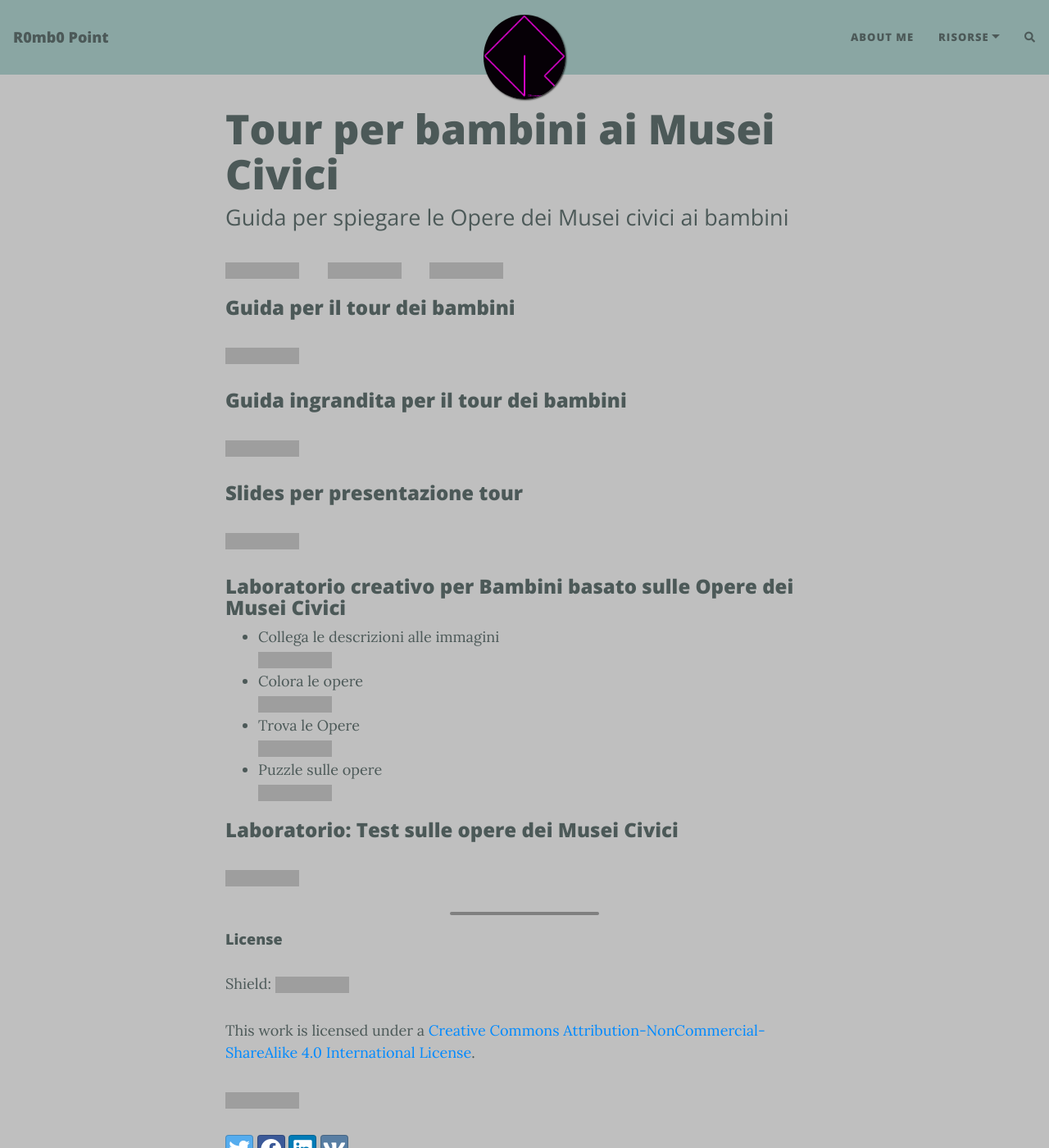
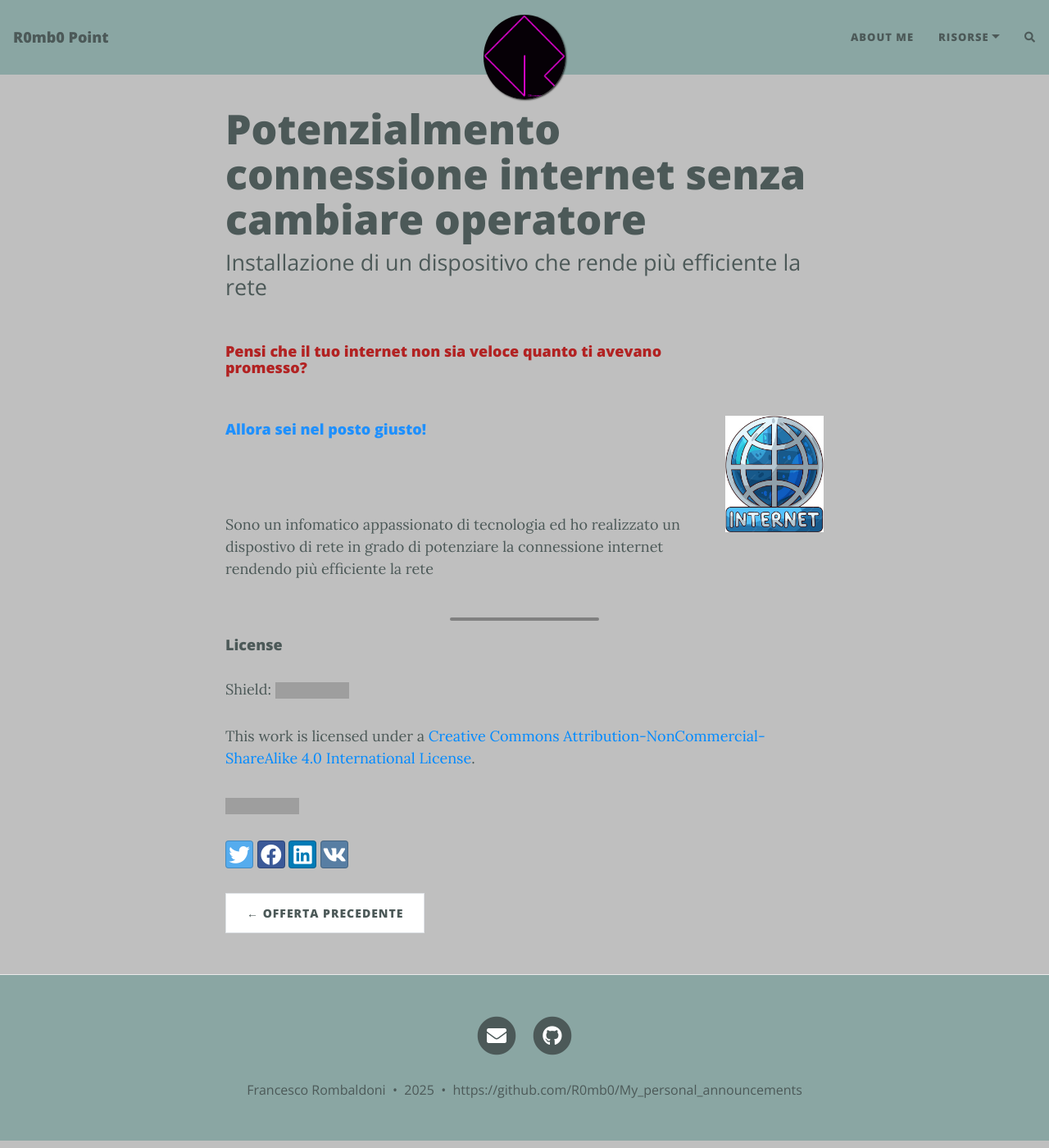
Before and after one commit to R0mb0/My_personal_announcements, a Jekyll site: the page built from docs/_posts/2023-09-12-Tour_per_bambini_ai_Musei_Civici.md, in a window 1280 px wide and 1400 px high. Shown: the whole window at 82% size. Built offline with Jekyll 4.4.1, drawn with Linux system fonts in a browser that asks for light colours; nearby versions of some CDN libraries; comment, search, counter and statistics services are not loaded; grey boxes are pictures that could not be loaded.

Commit message:
Revise post to promote internet connection device
Updated the post to focus on internet connection enhancement instead of museum tours.

```diff
--- a/docs/_posts/2023-09-12-Tour_per_bambini_ai_Musei_Civici.md
+++ b/docs/_posts/2023-09-12-Tour_per_bambini_ai_Musei_Civici.md
@@ -1,33 +1,25 @@
 ---
 layout: post
-title: Tour per bambini ai Musei Civici
-subtitle: Guida per spiegare le Opere dei Musei civici ai bambini
-gh-repo: Pomodoro-Musei-di-Pesaro/Guida-per-Tour-Bambini-Musei-Civici
-gh-badge: [star, fork, follow]
-tags: []
-comments: true
+title: Potenzialmento connessione internet senza cambiare operatore
+subtitle: Installazione di un dispositivo che rende più efficiente la rete
+gh-repo: R0mb0/My_personal_announcements
 ---
-### Guida per il tour dei bambini
-[![Download](https://custom-icon-badges.demolab.com/badge/-Scarica%20il%20documento-red?style=for-the-badge&logo=download&logoColor=white "Documento")](https://github.com/Pomodoro-Musei-di-Pesaro/Guida-per-Tour-Bambini-Musei-Civici/releases/download/v1.0/Guida_per_Tour_Bambini_Musei_Civici.pdf)
-### Guida ingrandita per il tour dei bambini
-[![Download](https://custom-icon-badges.demolab.com/badge/-Scarica%20il%20documento-red?style=for-the-badge&logo=download&logoColor=white "Documento")](https://github.com/Pomodoro-Musei-di-Pesaro/Guida-per-Tour-Bambini-Musei-Civici/releases/download/v1.0/Guida_per_Tour_Bambini_Musei_Civici-Ingrandita.pdf)
-### Slides per presentazione tour
-[![Download](https://custom-icon-badges.demolab.com/badge/-Scarica%20il%20documento-red?style=for-the-badge&logo=download&logoColor=white "Documento")](https://github.com/Pomodoro-Musei-di-Pesaro/Guida-per-Tour-Bambini-Musei-Civici/releases/download/v1.0/Slides-Guida_per_Tour_Bambini_Musei_Civici.pdf)
-### Laboratorio creativo per Bambini basato sulle Opere dei Musei Civici
-- Collega le descrizioni alle immagini
-    [![Download](https://custom-icon-badges.demolab.com/badge/-Scarica%20il%20documento-red?style=for-the-badge&logo=download&logoColor=white "Documento")](https://github.com/Pomodoro-Musei-di-Pesaro/Guida-per-Tour-Bambini-Musei-Civici/releases/download/v1.0/Laboratorio_Creativo-Collega_le_Descrizioni_alle_Immagini.pdf)
-- Colora le opere
-    [![Download](https://custom-icon-badges.demolab.com/badge/-Scarica%20il%20documento-red?style=for-the-badge&logo=download&logoColor=white "Documento")](https://github.com/Pomodoro-Musei-di-Pesaro/Guida-per-Tour-Bambini-Musei-Civici/releases/download/v1.0/Laboratorio_Creativo-Colora_le_Opere.pdf)
-- Trova le Opere
-    [![Download](https://custom-icon-badges.demolab.com/badge/-Scarica%20il%20documento-red?style=for-the-badge&logo=download&logoColor=white "Documento")](https://github.com/Pomodoro-Musei-di-Pesaro/Guida-per-Tour-Bambini-Musei-Civici/releases/download/v1.0/Laboratorio_Creativo-Trova_le_Opere.pdf)
-- Puzzle sulle opere
-    [![Download](https://custom-icon-badges.demolab.com/badge/-Scarica%20il%20documento-red?style=for-the-badge&logo=download&logoColor=white "Documento")](https://github.com/Pomodoro-Musei-di-Pesaro/Guida-per-Tour-Bambini-Musei-Civici/releases/download/v1.0/Laboratorio_Creativo-Puzzle_sulle_Opere.pdf)
-<a/>
 
-### Laboratorio: Test sulle opere dei Musei Civici
-[![Download](https://custom-icon-badges.demolab.com/badge/-Scarica%20il%20documento-red?style=for-the-badge&logo=download&logoColor=white "Documento")](https://github.com/Pomodoro-Musei-di-Pesaro/Guida-per-Tour-Bambini-Musei-Civici/releases/download/v1.0/Laboratorio-Test.pdf)
+<div style="display: flex; align-items: center; gap: 20px;">
+
+ <span>
+    <h4 style="color: FireBrick;"> Pensi che il tuo internet non sia veloce quanto ti avevano promesso? </h4><br>
+    <h4 style="color: DodgerBlue;"> Allora sei nel posto giusto! </h4><br><br>
+     <p>Sono un infomatico appassionato di tecnologia ed ho realizzato un dispostivo di rete in grado di potenziare la connessione internet rendendo più efficiente la rete</p>
+
+  </span>
+
+  <img src="https://github.com/R0mb0/My_personal_announcements/blob/main/Buisness_cards/Internet/internet.png?raw=true" style="width: 35%; min-width: 120px; max-width: 240px;">
+
+</div>
 
 ___
+
 #### License
 Shield: [![CC BY-NC-SA 4.0][cc-by-nc-sa-shield]][cc-by-nc-sa]
 
```
